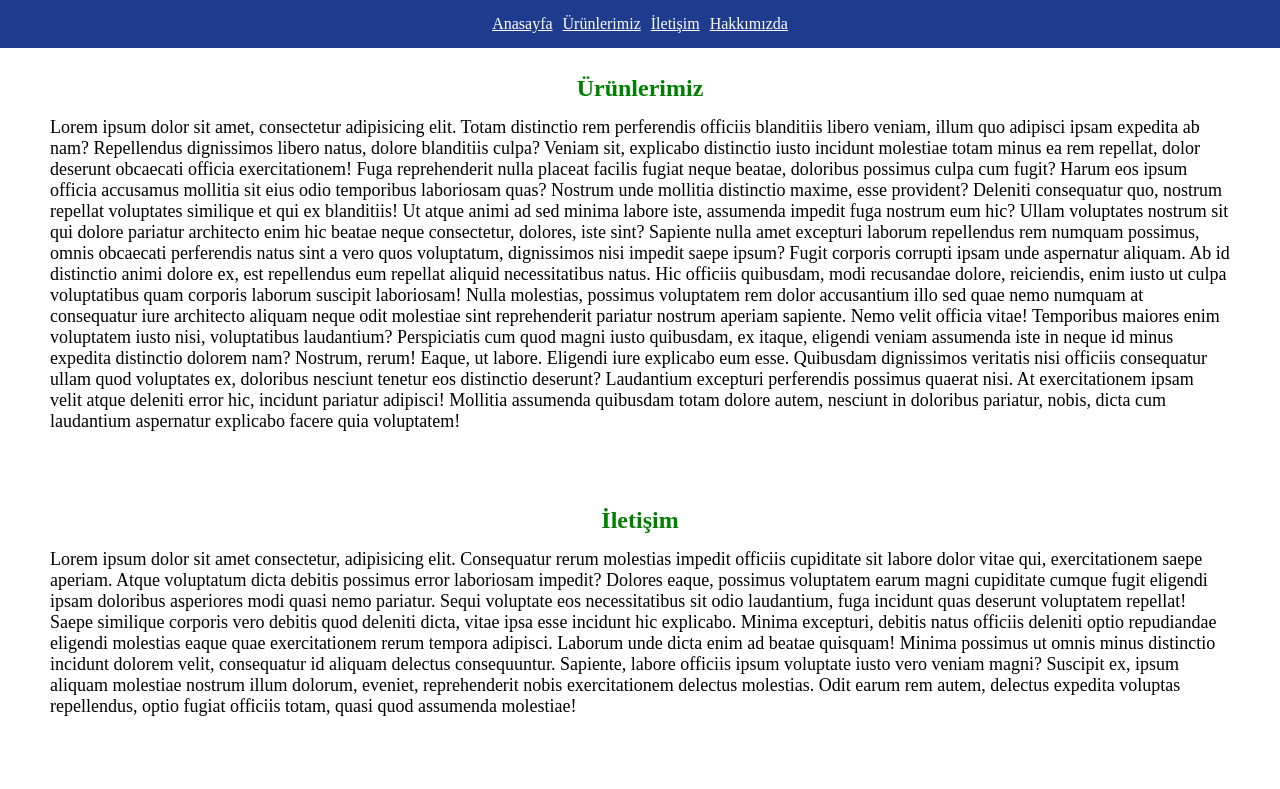
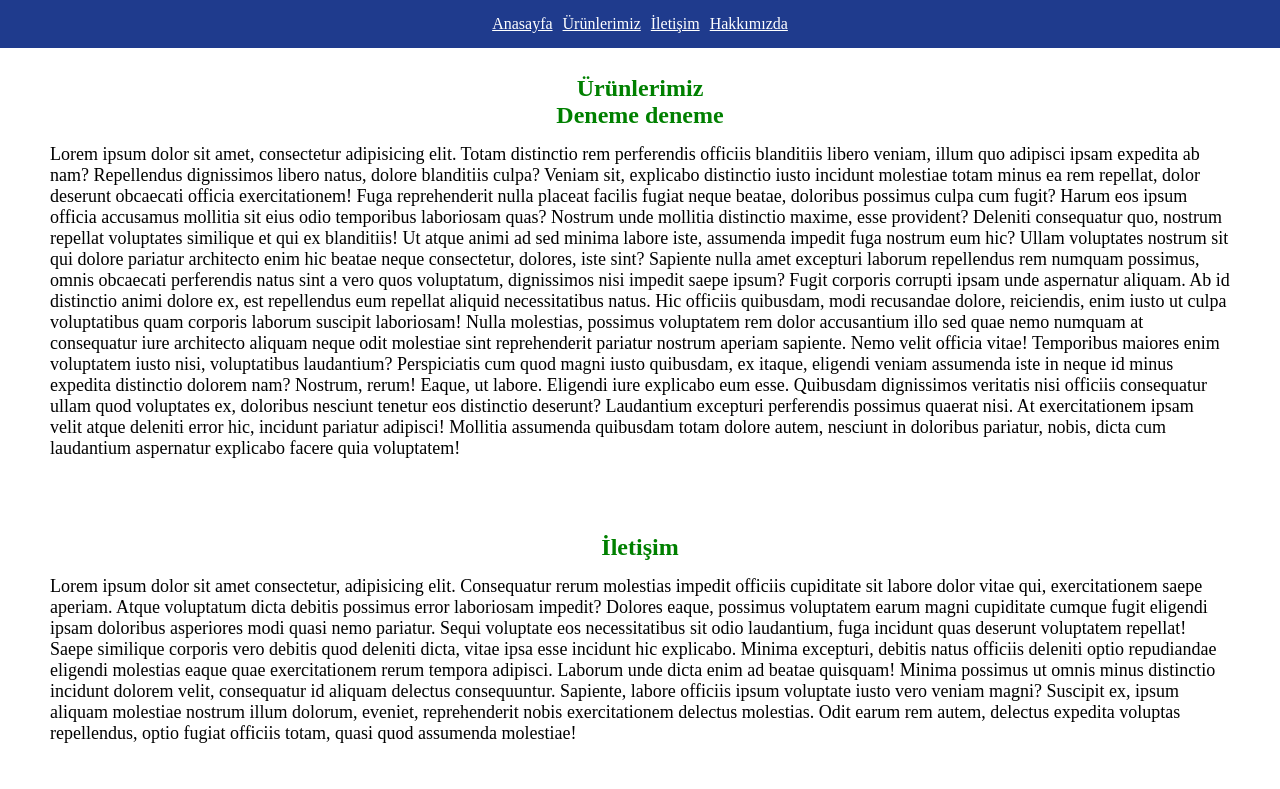
Before and after one commit to cengizcmataraci/ismek-git-example-project, a plain HTML site: page index.html in a window 1280 px wide. Shown: the top 789 px of the page. Drawn offline with Linux system fonts and the light colour scheme.

Commit message:
add deneme subtitle

```diff
--- a/index.html
+++ b/index.html
@@ -31,6 +31,7 @@
     <main>
         <section id="product" class="product">
             <h2 class="product__title">Ürünlerimiz</h2>
+            <h2>Deneme deneme</h2>
             <p class="product__description">Lorem ipsum dolor sit amet, consectetur adipisicing elit. Totam distinctio
                 rem perferendis officiis
                 blanditiis libero veniam, illum quo adipisci ipsam expedita ab nam? Repellendus dignissimos libero
```
